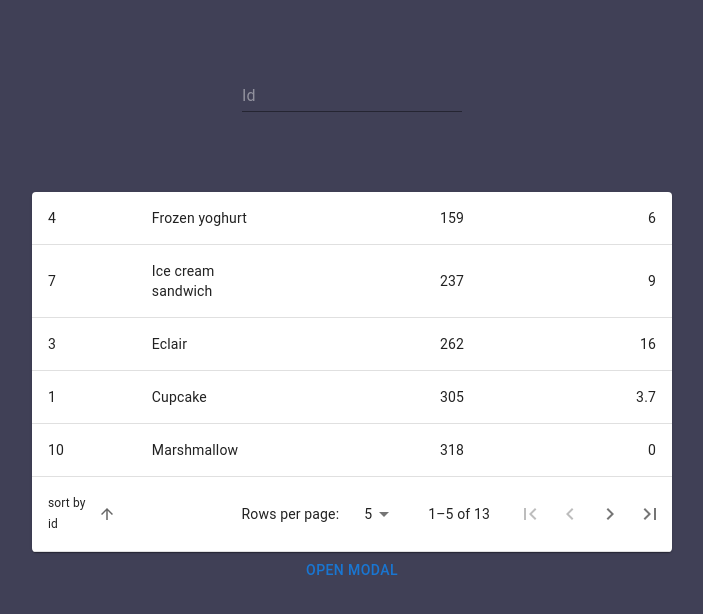
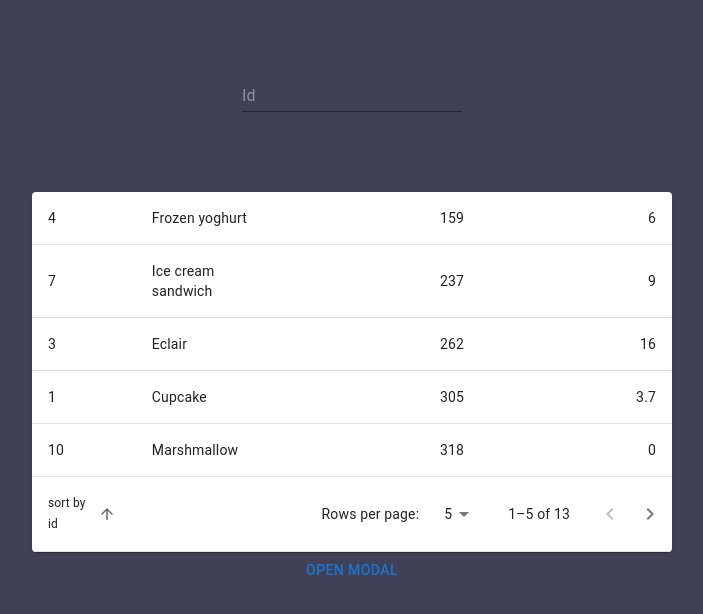
Before and after one commit to witekmikolajczak/codibly-recruitment, a React (Create React App) app: page / in a window 1280 px wide. Shown: the top 614 px of the page, without its empty margins (288-991 px from the left). Built offline with nearby package versions, Linux system fonts and the light colour scheme.

Commit message:
feature: table handlers
- move table handlers to custom hook,
- move Pagination actions to separate component

```diff
--- a/src/App.tsx
+++ b/src/App.tsx
@@ -2,7 +2,7 @@ import React from 'react';
 import logo from './logo.svg';
 import './App.css';
 
-import { Pagination } from './component';
+import { PaginationAction } from './component';
 import { Home } from './view/Home/Home';
 
 function App() {
--- a/src/component/Pagination/Pagination.tsx
+++ b/src/component/Pagination/Pagination.tsx
@@ -1,56 +1,47 @@
-import React, { useState } from 'react';
+import { useTheme } from '@mui/material/styles';
+import Box from '@mui/material/Box';
+import { IconButton } from "@mui/material";
+import KeyboardArrowLeft from "@mui/icons-material/KeyboardArrowLeft";
+import KeyboardArrowRight from "@mui/icons-material/KeyboardArrowRight";
 
-interface PaginationInterface {
-   data:{
-      total:number;
-      data:{
-         id:number,
-         name:string,
-         year:number,
-         color:string;
-         pantone_value:string
-      }[]
-   }
+interface PaginationActionProps {
+  count: number;
+  page: number;
+  rowsPerPage: number;
+  onPageChange: (
+    event: React.MouseEvent<HTMLButtonElement>,
+    newPage: number,
+  ) => void;
 }
 
-export const Pagination = ({ data }: PaginationInterface) => {
-  const [currentPage, setCurrentPage] = useState<number>(1);
-  const perPage = 6;
-  const totalPages = Math.ceil(Number(data.total) / perPage);
+export const PaginationAction=(props: PaginationActionProps)=> {
+  const theme = useTheme();
+  const { count, page, rowsPerPage, onPageChange } = props;
 
-  const handlePageChange = (newPage:number) => {
-    setCurrentPage(newPage);
+  const handleBackButtonClick = (event: React.MouseEvent<HTMLButtonElement>) => {
+    onPageChange(event, page - 1);
   };
 
-  const paginatedData = data.data.slice((currentPage - 1) * perPage, currentPage * perPage);
+  const handleNextButtonClick = (event: React.MouseEvent<HTMLButtonElement>) => {
+    onPageChange(event, page + 1);
+  };
 
   return (
-    <div>
-      <div>
-        {paginatedData.map((item) => (
-          <div key={item.id}>
-            <p>Name: {item.id.toString()}</p>
-            <p>Name: {item.name}</p>
-            <p>Year: {item.year}</p>
-            <p>Color: {item.color}</p>
-            <p>Pantone Value: {item.pantone_value}</p>
-          </div>
-        ))}
-      </div>
-      <div>
-        <button
-          disabled={currentPage === 1}
-          onClick={() => handlePageChange(currentPage - 1)}
-        >
-          Previous
-        </button>
-        <button
-          disabled={currentPage === totalPages}
-          onClick={() => handlePageChange(currentPage + 1)}
-        >
-          Next
-        </button>
-      </div>
-    </div>
+    <Box sx={{ flexShrink: 0, ml: 2.5 }}>
+      <IconButton
+        onClick={handleBackButtonClick}
+        disabled={page === 0}
+        aria-label="previous page"
+      >
+        {theme.direction === 'rtl' ? <KeyboardArrowRight /> : <KeyboardArrowLeft />}
+      </IconButton>
+      <IconButton
+        onClick={handleNextButtonClick}
+        disabled={page >= Math.ceil(count / rowsPerPage) - 1}
+        aria-label="next page"
+      >
+        {theme.direction === 'rtl' ? <KeyboardArrowLeft /> : <KeyboardArrowRight />}
+      </IconButton>
+    </Box>
   );
-};
+}
--- a/src/component/Table/Table.tsx
+++ b/src/component/Table/Table.tsx
@@ -1,6 +1,3 @@
-import * as React from 'react';
-import { useTheme } from '@mui/material/styles';
-import Box from '@mui/material/Box';
 import Table from '@mui/material/Table';
 import TableBody from '@mui/material/TableBody';
 import TableCell from '@mui/material/TableCell';
@@ -9,161 +6,46 @@ import TableFooter from '@mui/material/TableFooter';
 import TablePagination from '@mui/material/TablePagination';
 import TableRow from '@mui/material/TableRow';
 import Paper from '@mui/material/Paper';
-import IconButton from '@mui/material/IconButton';
-import FirstPageIcon from '@mui/icons-material/FirstPage';
-import KeyboardArrowLeft from '@mui/icons-material/KeyboardArrowLeft';
-import KeyboardArrowRight from '@mui/icons-material/KeyboardArrowRight';
-import LastPageIcon from '@mui/icons-material/LastPage';
 import { TableSortLabel, TableHead } from '@mui/material';
+import { PaginationAction } from '../Pagination/Pagination';
+import { useHandleTable } from '../../feature/hook/useHandleTable';
 
-interface TablePaginationActionsProps {
-  count: number;
-  page: number;
-  rowsPerPage: number;
-  onPageChange: (
-    event: React.MouseEvent<HTMLButtonElement>,
-    newPage: number,
-  ) => void;
+interface CustomTableInterface {
+  fnHandleTableRowClick:(apiData: RowInterface) => void;
 }
-
-function TablePaginationActions(props: TablePaginationActionsProps) {
-  const theme = useTheme();
-  const { count, page, rowsPerPage, onPageChange } = props;
-
-  const handleFirstPageButtonClick = (
-    event: React.MouseEvent<HTMLButtonElement>,
-  ) => {
-    onPageChange(event, 0);
-  };
-
-  const handleBackButtonClick = (event: React.MouseEvent<HTMLButtonElement>) => {
-    onPageChange(event, page - 1);
-  };
-
-  const handleNextButtonClick = (event: React.MouseEvent<HTMLButtonElement>) => {
-    onPageChange(event, page + 1);
-  };
-
-  const handleLastPageButtonClick = (event: React.MouseEvent<HTMLButtonElement>) => {
-    onPageChange(event, Math.max(0, Math.ceil(count / rowsPerPage) - 1));
-  };
-
-  return (
-    <Box sx={{ flexShrink: 0, ml: 2.5 }}>
-      <IconButton
-        onClick={handleFirstPageButtonClick}
-        disabled={page === 0}
-        aria-label="first page"
-      >
-        {theme.direction === 'rtl' ? <LastPageIcon /> : <FirstPageIcon />}
-      </IconButton>
-      <IconButton
-        onClick={handleBackButtonClick}
-        disabled={page === 0}
-        aria-label="previous page"
-      >
-        {theme.direction === 'rtl' ? <KeyboardArrowRight /> : <KeyboardArrowLeft />}
-      </IconButton>
-      <IconButton
-        onClick={handleNextButtonClick}
-        disabled={page >= Math.ceil(count / rowsPerPage) - 1}
-        aria-label="next page"
-      >
-        {theme.direction === 'rtl' ? <KeyboardArrowLeft /> : <KeyboardArrowRight />}
-      </IconButton>
-      <IconButton
-        onClick={handleLastPageButtonClick}
-        disabled={page >= Math.ceil(count / rowsPerPage) - 1}
-        aria-label="last page"
-      >
-        {theme.direction === 'rtl' ? <FirstPageIcon /> : <LastPageIcon />}
-      </IconButton>
-    </Box>
-  );
-}
-
-interface RowInterface {
-  id:number,
-  name:string,
-  calories:number,
-  fat:number
-}
-function createData(id:number, name: string, calories: number, fat: number) {
-  return { id, name, calories, fat };
-}
-
-const rows = [
-  createData(1,'Cupcake', 305, 3.7),
-  createData(2,'Donut', 452, 25.0),
-  createData(3,'Eclair', 262, 16.0),
-  createData(4,'Frozen yoghurt', 159, 6.0),
-  createData(5,'Gingerbread', 356, 16.0),
-  createData(6,'Honeycomb', 408, 3.2),
-  createData(7,'Ice cream sandwich', 237, 9.0),
-  createData(8,'Jelly Bean', 375, 0.0),
-  createData(9,'KitKat', 518, 26.0),
-  createData(0,'Lollipop', 392, 0.2),
-  createData(10,'Marshmallow', 318, 0),
-  createData(11,'Nougat', 360, 19.0),
-  createData(12,'Oreo', 437, 18.0),
-].sort((a, b) => (a.calories < b.calories ? -1 : 1));
-
-export const CustomTable=()=> {
-  const [page, setPage] = React.useState(0);
-  const [rowsPerPage, setRowsPerPage] = React.useState(5);
-  const [order, setOrder] = React.useState<'asc' | 'desc'>('asc');
-  const [orderBy, setOrderBy] = React.useState<keyof RowInterface>('id');
-
-  const handleRequestSort = (event: React.MouseEvent<unknown>, property: keyof RowInterface) => {
-    const isAsc = orderBy === property && order === 'asc';
-    setOrder(isAsc ? 'desc' : 'asc');
-    setOrderBy(property);
-  };
-
-  const createSortHandler = (property: keyof RowInterface) => (event: React.MouseEvent<unknown>) => {
-    handleRequestSort(event, property);
-  };
-
-
-  // Avoid a layout jump when reaching the last page with empty rows.
-  const emptyRows =
-    page > 0 ? Math.max(0, (1 + page) * rowsPerPage - rows.length) : 0;
-
-  const handleChangePage = (
-    event: React.MouseEvent<HTMLButtonElement> | null,
-    newPage: number,
-  ) => {
-    setPage(newPage);
-  };
-
-  const handleChangeRowsPerPage = (
-    event: React.ChangeEvent<HTMLInputElement | HTMLTextAreaElement>,
-  ) => {
-    setRowsPerPage(parseInt(event.target.value, 10));
-    setPage(0);
-    // rows.map((row)=>row.)
-  };
-
+export const CustomTable = ({fnHandleTableRowClick}: CustomTableInterface) => {
+  const {
+    rowsPerPage,
+    initialData,
+    page,
+    emptyRows,
+    orderBy,
+    createSortHandler,
+    rows,
+    handleChangePage,
+    handleChangeRowsPerPage,
+    order
+  } = useHandleTable()
   return (
     <TableContainer component={Paper}>
       <Table sx={{ minWidth: 500 }} aria-label="custom pagination table">
         <TableBody>
           {(rowsPerPage > 0
-            ? rows.slice(page * rowsPerPage, page * rowsPerPage + rowsPerPage)
-            : rows
-          ).map((row) => (
-            <TableRow key={row.name}>
+            ? initialData.slice(page * rowsPerPage, page * rowsPerPage + rowsPerPage)
+            : initialData
+          ).map((initialData) => (
+            <TableRow onClick={()=>fnHandleTableRowClick(initialData)} key={initialData.name}>
                <TableCell component="th" scope="row">
-                {row.id.toString()}
+                {initialData.id.toString()}
               </TableCell>
-              <TableCell component="th" scope="row">
-                {row.name}
+              <TableCell component="th" scope="initialData">
+                {initialData.name}
               </TableCell>
               <TableCell style={{ width: 160 }} align="right">
-                {row.calories}
+                {initialData.calories}
               </TableCell>
               <TableCell style={{ width: 160 }} align="right">
-                {row.fat}
+                {initialData.fat}
               </TableCell>
             </TableRow>
           ))}
@@ -196,7 +78,7 @@ export const CustomTable=()=> {
               }}
               onPageChange={handleChangePage}
               onRowsPerPageChange={handleChangeRowsPerPage}
-              ActionsComponent={TablePaginationActions}
+              ActionsComponent={PaginationAction}
             />
           </TableRow>
         </TableFooter>
--- a/src/component/index.ts
+++ b/src/component/index.ts
@@ -1,10 +1,10 @@
-import {Pagination} from "./Pagination/Pagination";
+import {PaginationAction} from "./Pagination/Pagination";
 import { CustomTable } from "./Table/Table";
 import { CustomModal } from "./Modal/Modal";
 
 
 export {
-   Pagination,
+   PaginationAction,
    CustomTable,
    CustomModal
 }
--- /dev/null
+++ b/src/feature/hook/useHandleTable.ts
@@ -0,0 +1,76 @@
+import { useState, useEffect } from "react";
+
+function createData(id:number, name: string, calories: number, fat: number) {
+   return { id, name, calories, fat };
+ }
+
+ const rows = [
+   createData(1,'Cupcake', 305, 3.7),
+   createData(2,'Donut', 452, 25.0),
+   createData(3,'Eclair', 262, 16.0),
+   createData(4,'Frozen yoghurt', 159, 6.0),
+   createData(5,'Gingerbread', 356, 16.0),
+   createData(6,'Honeycomb', 408, 3.2),
+   createData(7,'Ice cream sandwich', 237, 9.0),
+   createData(8,'Jelly Bean', 375, 0.0),
+   createData(9,'KitKat', 518, 26.0),
+   createData(0,'Lollipop', 392, 0.2),
+   createData(10,'Marshmallow', 318, 0),
+   createData(11,'Nougat', 360, 19.0),
+   createData(12,'Oreo', 437, 18.0),
+ ].sort((a, b) => (a.calories < b.calories ? -1 : 1));
+
+export const useHandleTable = () => {
+   const [initialData, setInitialData] = useState<RowInterface[]>(rows)
+   const [page, setPage] = useState(0);
+   const [rowsPerPage, setRowsPerPage] = useState(5);
+   const [order, setOrder] = useState<'asc' | 'desc'>('asc');
+   const [orderBy, setOrderBy] = useState<keyof RowInterface>('id');
+
+   useEffect(()=>{
+     setInitialData(rows)
+   }, [rows])
+
+   const handleRequestSort = (event: React.MouseEvent<unknown>, property: keyof RowInterface) => {
+     const isAsc = orderBy === property && order === 'asc';
+     setOrder(isAsc ? 'desc' : 'asc');
+     setOrderBy(property);
+     setInitialData(initialData.sort((a, b) => (a.id < b.id ? -1 : 1)))
+   };
+
+   const createSortHandler = (property: keyof RowInterface) => (event: React.MouseEvent<unknown>) => {
+     handleRequestSort(event, property);
+   };
+
+
+   // Avoid a layout jump when reaching the last page with empty rows.
+   const emptyRows =
+     page > 0 ? Math.max(0, (1 + page) * rowsPerPage - rows.length) : 0;
+
+   const handleChangePage = (
+     event: React.MouseEvent<HTMLButtonElement> | null,
+     newPage: number,
+   ) => {
+     setPage(newPage);
+   };
+
+   const handleChangeRowsPerPage = (
+     event: React.ChangeEvent<HTMLInputElement | HTMLTextAreaElement>,
+   ) => {
+     setRowsPerPage(parseInt(event.target.value, 10));
+     setPage(0);
+   };
+
+   return {
+      rowsPerPage,
+      initialData,
+      page,
+      emptyRows,
+      orderBy,
+      createSortHandler,
+      rows,
+      handleChangePage,
+      handleChangeRowsPerPage,
+      order
+   }
+}
--- a/src/view/Home/Home.tsx
+++ b/src/view/Home/Home.tsx
@@ -15,7 +15,7 @@ export const Home = () => {
         <Input placeholder='Id'/>
       </div>
       <div className={styles["table-container"]}>
-        <CustomTable/>
+        <CustomTable fnHandleTableRowClick={()=>{}}/>
       </div>
       <CustomModal/>
     </div>
```
Also changed, not shown: src/types.d.ts (+8 -0 lines).
